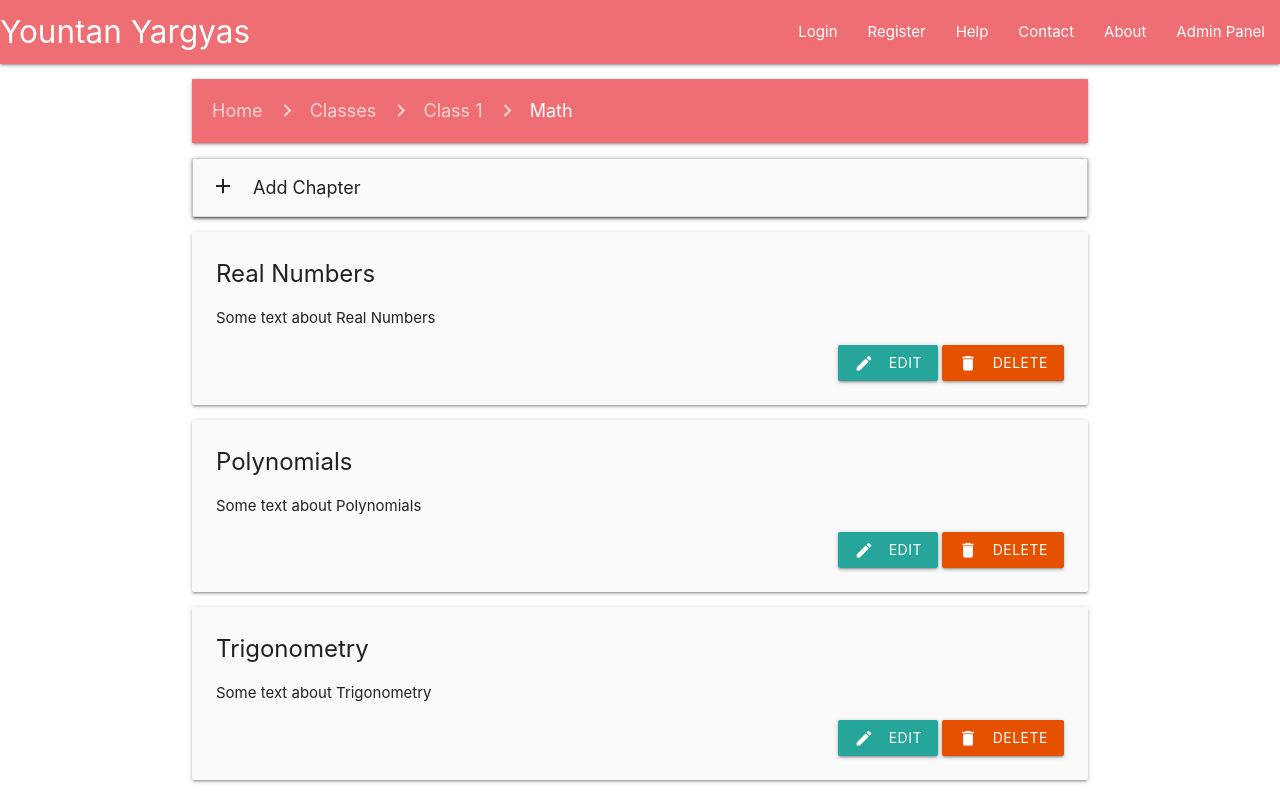
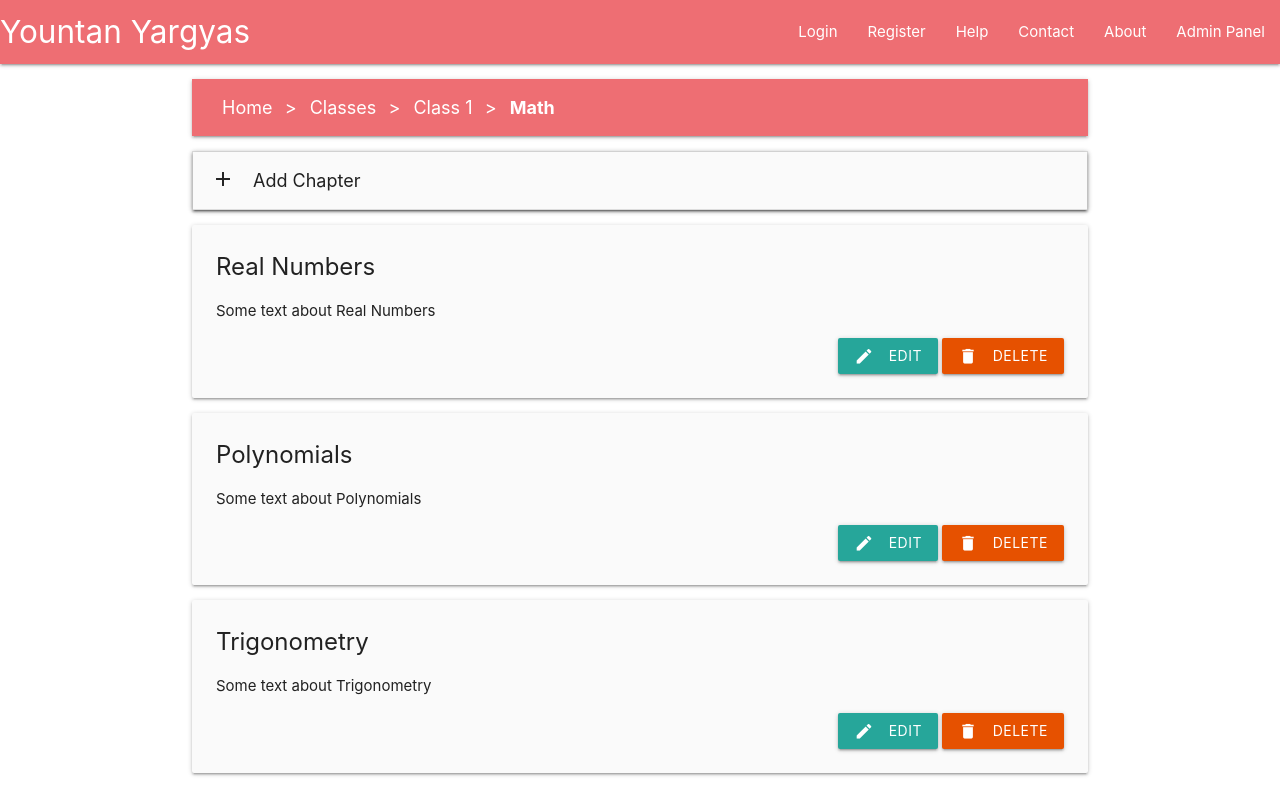
Before and after one commit to jameelkaisar/YountanYargyas, a Django app: the page made by main/templates/main/chapters.html in a window 1280 px wide. Run offline with Django 3.2, Linux system fonts and the light colour scheme; data comes from the database, SQL or seed files in the repository.

Commit message:
Navigation Bar Optimised

```diff
--- /dev/null
+++ b/main/static/main/css/breadcrumbs.css
@@ -0,0 +1,34 @@
+/* Reference: https://www.w3schools.com/howto/howto_css_breadcrumbs.asp */
+
+/* Style the list */
+ul.breadcrumbs {
+  padding: 15px 30px;
+  list-style: none;
+  background-color: #ee6e73;
+}
+
+/* Display list items side by side */
+ul.breadcrumbs li {
+  display: inline;
+  color: #ffffff;
+  font-size: 18px;
+}
+
+/* Add a slash symbol (>) before/behind each list item */
+ul.breadcrumbs li+li:before {
+  padding: 8px;
+  color: #ffffff;
+  content: "\003E\00a0";
+}
+
+/* Add a color to all links inside the list */
+ul.breadcrumbs li a {
+  color: #ffffff;
+  text-decoration: none;
+}
+
+/* Add a color on mouse-over */
+ul.breadcrumbs li a:hover {
+  color: #ffffff;
+  text-decoration: none;
+}
--- a/main/templates/main/chapters.html
+++ b/main/templates/main/chapters.html
@@ -1,18 +1,14 @@
 {% extends "Main/header.html" %}
 
 {% block content %}
-    <p>
-        <nav>
-            <div class="nav-wrapper">
-                <div class="col s12" style="padding-left: 20px; padding-right: 20px;">
-                    <a href="/" class="breadcrumb">Home</a>
-                    <a href="/classes" class="breadcrumb">Classes</a>
-                    <a href="/classes/{{ class_slug }}" class="breadcrumb">{{ class_slug_name }}</a>
-                    <span class="breadcrumb">{{ subject_slug_name }}</span>
-                </div>
-            </div>
-        </nav>
-    </p>
+    <div class="z-depth-1">
+        <ul class="breadcrumbs">
+            <li><a href="/">Home</a></li>
+            <li><a href="/classes">Classes</a></li>
+            <li><a href="/classes/{{ class_slug }}">{{ class_slug_name }}</a></li>
+            <li><b>{{ subject_slug_name }}</b></li>
+        </ul>
+    </div>
 
     <ul class="collapsible">
         <li>
--- a/main/templates/main/header.html
+++ b/main/templates/main/header.html
@@ -6,6 +6,7 @@
   <meta name="viewport" content="width=device-width, initial-scale=1.0"/>
   <link rel="stylesheet" href="{% static 'main/icons/icon.css' %}">
   <link rel="stylesheet" href="{% static 'main/css/materialize.min.css' %}">
+  <link rel="stylesheet" href="{% static 'main/css/breadcrumbs.css' %}">
   <script src="{% static 'main/js/materialize.min.js' %}"></script>
 </head>
 
```
Also changed, not shown: main/templates/main/classes.html (+6 -10 lines), main/templates/main/content.html (+10 -14 lines), main/templates/main/sections.html (+9 -13 lines), main/templates/main/subjects.html (+7 -11 lines), db.sqlite3.
